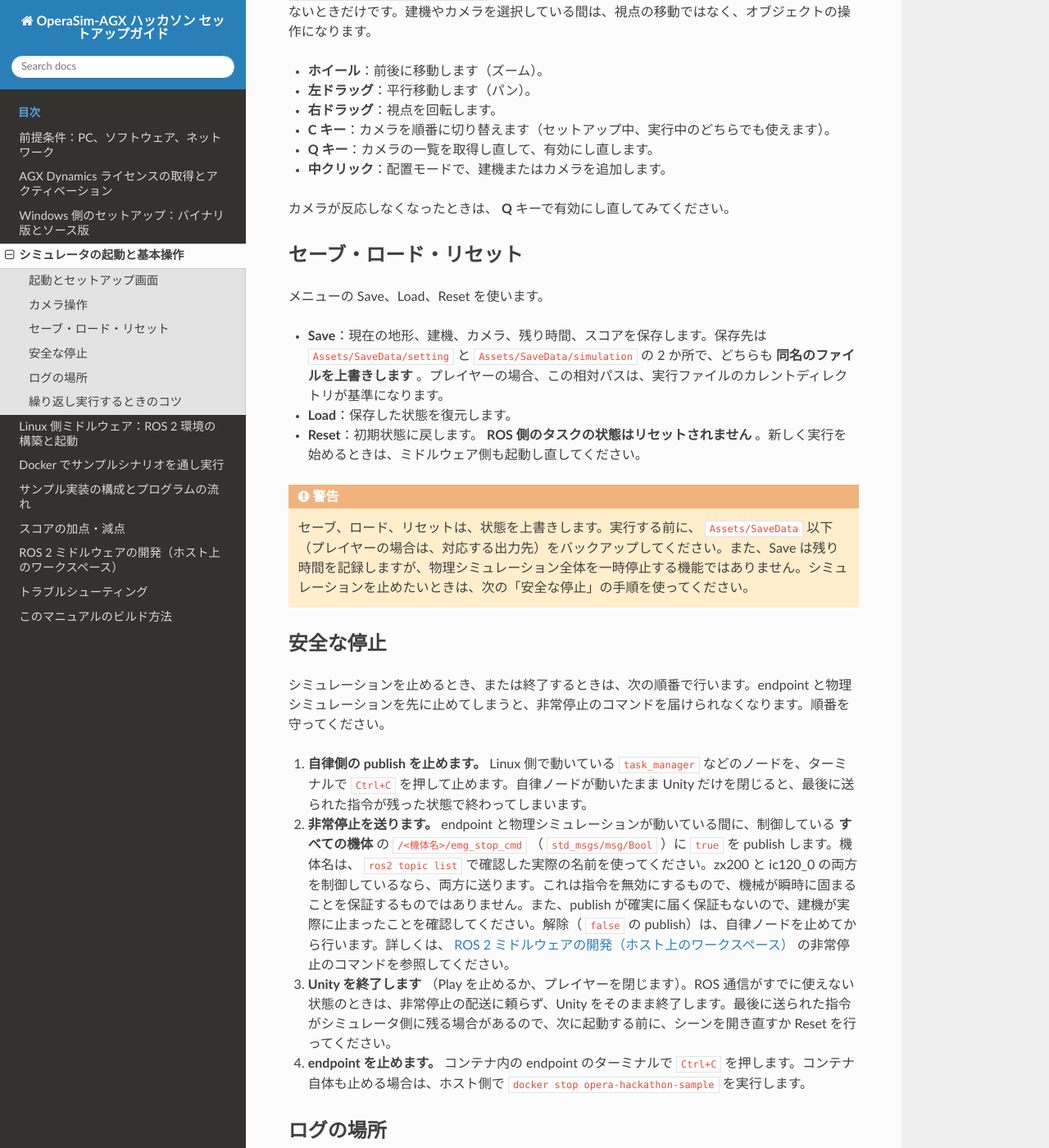
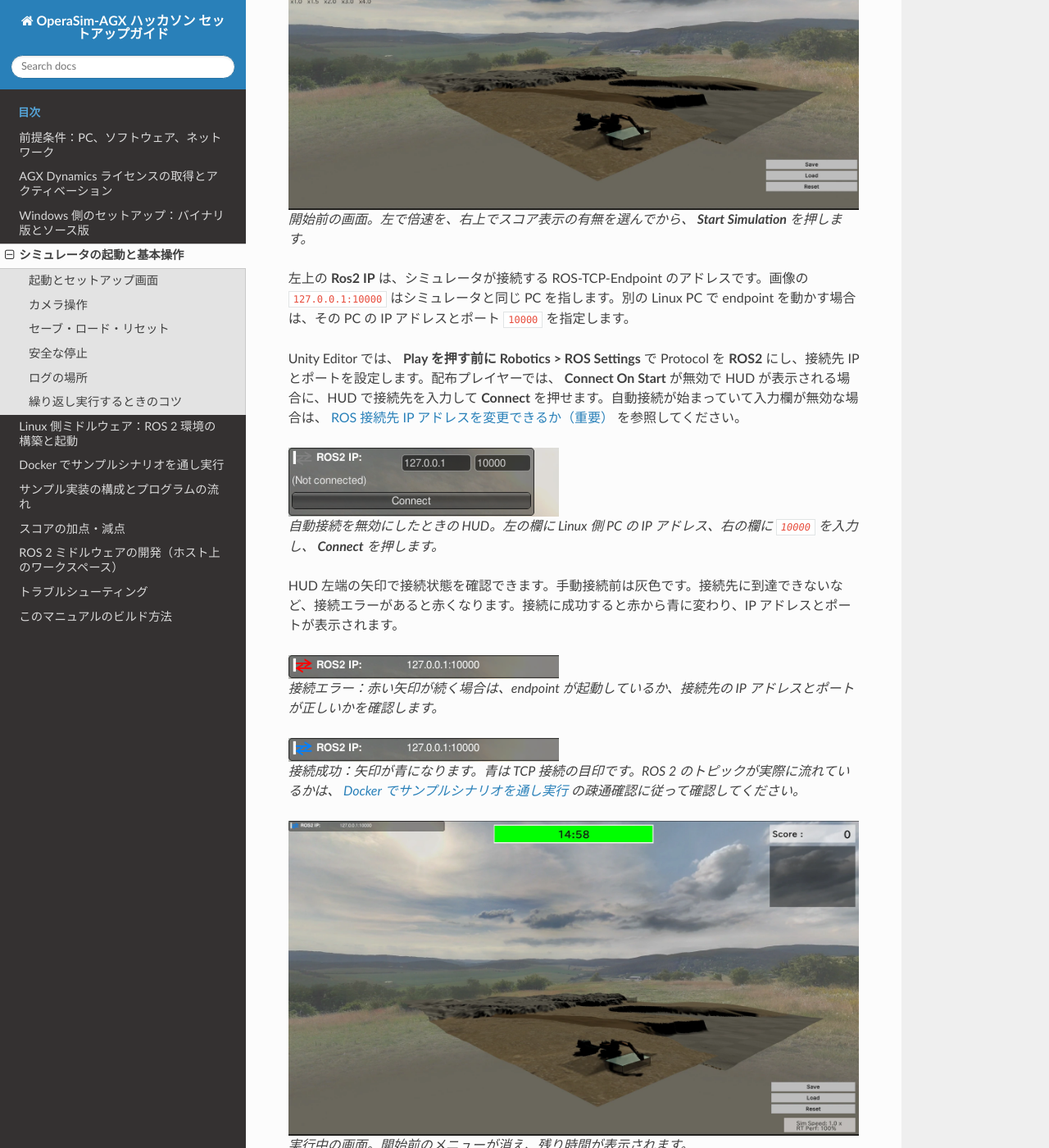
Before and after one commit to pwri-opera/OperaSim-AGX-hackathon-doc, a Sphinx documentation site: the page built from source/simulator-operation.rst, in a window 1280 px wide and 1400 px high, scrolled down 1079 px. Shown: the whole window at 82% size. Built offline with Sphinx 7.4.7 and the Read the Docs theme 3.1.0, drawn with Linux system fonts in a browser that asks for light colours; some of the changed text lies outside the part shown.

Commit message:
docs: illustrate simulator controls and ROS connection
Show the Unity setup and runtime controls, and explain how to
recognize ROS connection errors and successful connections.

```diff
--- a/source/simulator-operation.rst
+++ b/source/simulator-operation.rst
@@ -9,7 +9,7 @@
 
 1. シミュレータを起動します。Unity Editor の場合は ``GameScene`` を開いて **Play** を押します。プレイヤーの場合は、実行ファイルを起動します（カレントディレクトリにライセンスがある必要があります。 :doc:`agx-license` を参照してください）。
 2. 起動直後には、 **セットアップ用の画面** が表示されます。この時点では、物理シミュレーションはまだ動いていません。建機と地形は、配置モードの状態です。
-3. 画面左のメニュー（プレイヤーの場合は HUD）には、次の項目があります。
+3. 画面左のメニューには、次の項目があります。 **Total Score** は画面右上にあります。
 
    - **Dump truck Settings**：ダンプトラック（クローラダンプ）を配置します。
    - **Camera Settings**：カメラを配置します。
@@ -23,10 +23,51 @@
 6. 使うカメラも、 **Start Simulation の前** に **Camera Selection** で選んでおきます。実行中は、このメニューは使えません。 **C** キーで、カメラを順番に切り替えられます。
 7. **Start Simulation** を押すと、シミュレーションが始まります。内部では ``GlobalVariables.changeActionMode(3)`` が呼ばれ、AGX の物理ステップが有効になります。Unity のログに ``Physics Start!`` が出ていることを確認してください。出ていなければ、物理シミュレーションは始まっていません。
 
+.. figure:: images/operation/setup.webp
+   :alt: 開始前の画面。左に配置・カメラ・開始ボタンと Sim Speed、右上に Total Score がある
+
+   開始前の画面。左で倍速を、右上でスコア表示の有無を選んでから、 **Start Simulation** を押します。
+
+左上の **Ros2 IP** は、シミュレータが接続する ROS-TCP-Endpoint のアドレスです。画像の ``127.0.0.1:10000`` はシミュレータと同じ PC を指します。別の Linux PC で endpoint を動かす場合は、その PC の IP アドレスとポート ``10000`` を指定します。
+
+Unity Editor では、 **Play を押す前に Robotics > ROS Settings** で Protocol を **ROS2** にし、接続先 IP とポートを設定します。配布プレイヤーでは、 **Connect On Start** が無効で HUD が表示される場合に、HUD で接続先を入力して **Connect** を押せます。自動接続が始まっていて入力欄が無効な場合は、 :ref:`windows-ros-ip` を参照してください。
+
+.. figure:: images/operation/ros-hud.webp
+   :alt: 未接続の ROS2 HUD。左が IP アドレス欄、右がポート欄、その下に Connect ボタン
+
+   自動接続を無効にしたときの HUD。左の欄に Linux 側 PC の IP アドレス、右の欄に ``10000`` を入力し、 **Connect** を押します。
+
+HUD 左端の矢印で接続状態を確認できます。手動接続前は灰色です。接続先に到達できないなど、接続エラーがあると赤くなります。接続に成功すると赤から青に変わり、IP アドレスとポートが表示されます。
+
+.. figure:: images/operation/ros-hud-error.webp
+   :alt: ROS2 HUD の左端に赤い矢印が表示された接続エラーの状態
+
+   接続エラー：赤い矢印が続く場合は、endpoint が起動しているか、接続先の IP アドレスとポートが正しいかを確認します。
+
+.. figure:: images/operation/ros-hud-connected.webp
+   :alt: ROS2 HUD の左端に青い矢印が表示された接続済みの状態
+
+   接続成功：矢印が青になります。青は TCP 接続の目印です。ROS 2 のトピックが実際に流れているかは、 :doc:`sample-run` の疎通確認に従って確認してください。
+
+.. figure:: images/operation/running.webp
+   :alt: 開始メニューが消えたシミュレーション実行中の画面
+
+   実行中の画面。開始前のメニューが消え、残り時間が表示されます。
+
 カメラ操作
 ------------
 
 配置モード（建機やカメラを置く画面）では、マウスで視点を動かせます。ただし、条件があります。ソースコード上、視点の移動が有効になるのは、 **Main Camera（メインカメラ）モード** （ ``GlobalVariables.SetMoveType == 3`` ）が選ばれていて、かつカメラやオブジェクトが選択されていないときだけです。建機やカメラを選択している間は、視点の移動ではなく、オブジェクトの操作になります。
+
+.. figure:: images/operation/camera-selection.webp
+   :alt: Camera Selection のカメラ一覧と、選択を確定する Done ボタン
+
+   **Camera Selection** で使用するカメラにチェックを入れ、 **Done** で確定します。
+
+.. figure:: images/operation/main-camera.webp
+   :alt: Camera Settings を開いた画面の左下にある Main Camera Settings ボタン
+
+   配置モードでは、左下の **Main Camera Settings** でメインカメラを操作するモードに切り替えます。
 
 - **ホイール**：前後に移動します（ズーム）。
 - **左ドラッグ**：平行移動します（パン）。
@@ -41,6 +82,11 @@
 --------------------------
 
 メニューの Save、Load、Reset を使います。
+
+.. figure:: images/operation/save-load-reset.webp
+   :alt: 画面右下に縦に並んだ Save、Load、Reset ボタン
+
+   画面右下の **Save**、 **Load**、 **Reset**。操作前に下の注意事項を確認してください。
 
 - **Save**：現在の地形、建機、カメラ、残り時間、スコアを保存します。保存先は ``Assets/SaveData/setting`` と ``Assets/SaveData/simulation`` の 2 か所で、どちらも **同名のファイルを上書きします** 。プレイヤーの場合、この相対パスは、実行ファイルのカレントディレクトリが基準になります。
 - **Load**：保存した状態を復元します。
```
Also changed, not shown: source/images/operation/camera-selection.webp (added), source/images/operation/main-camera.webp (added), source/images/operation/ros-hud-connected.webp (added), source/images/operation/ros-hud-error.webp (added), source/images/operation/ros-hud.webp (added), source/images/operation/running.webp (added), source/images/operation/save-load-reset.webp (added), source/images/operation/setup.webp (added).
